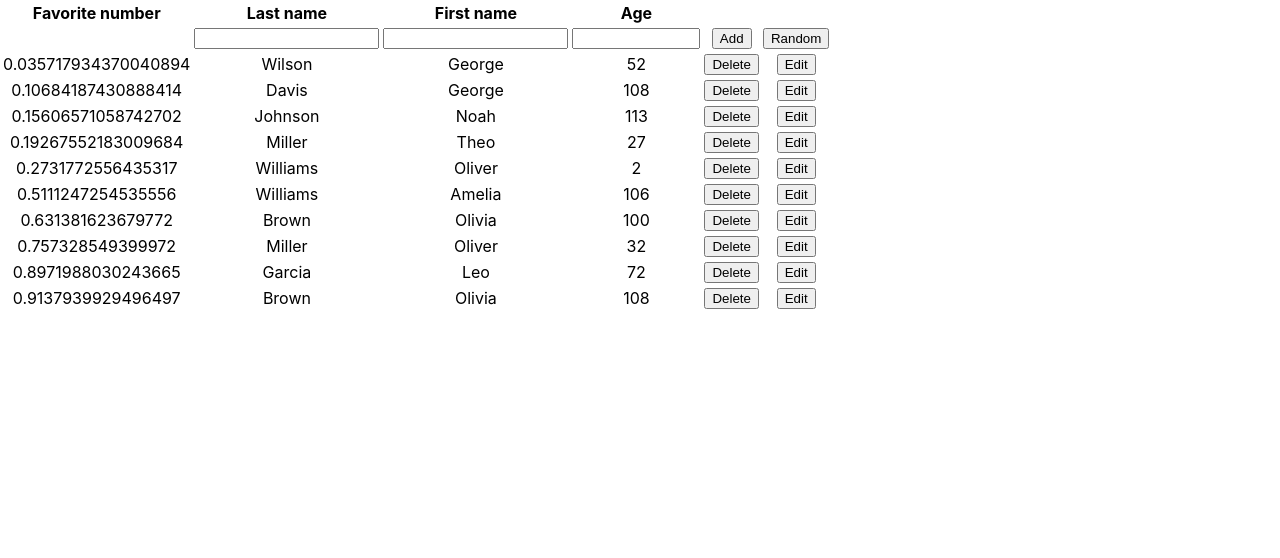
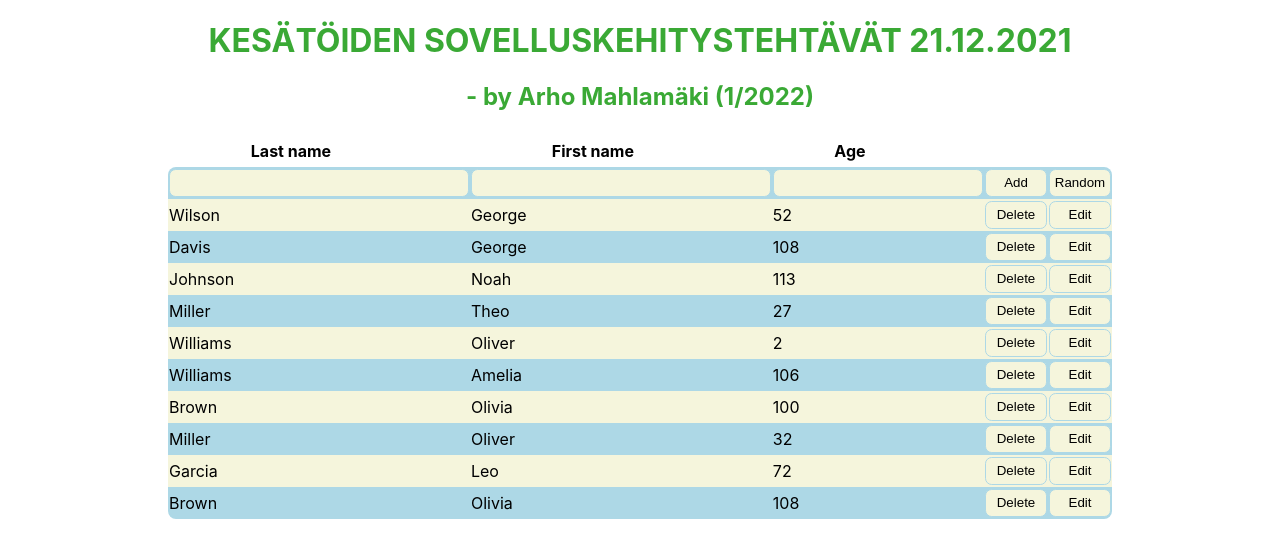
Before and after one commit to sinf/hlo-taulukko-2022-01, a React (Create React App) app in the folder hlo-taulukko-app/: page / in a window 1280 px wide. Shown: the top 558 px of the page. Built offline with nearby package versions, Linux system fonts and the light colour scheme.

Commit message:
css tyylit

```diff
--- a/hlo-taulukko-app/src/App.css
+++ b/hlo-taulukko-app/src/App.css
@@ -1,38 +1,130 @@
-.App {
-  text-align: center;
+
+* {
+	box-sizing: border-box;
 }
 
-.App-logo {
-  height: 40vmin;
-  pointer-events: none;
+.App {
+	width: 100vw;
+	max-width: 60em;
+	margin: 0.5em auto 0.5em auto;
 }
 
-@media (prefers-reduced-motion: no-preference) {
-  .App-logo {
-    animation: App-logo-spin infinite 20s linear;
-  }
+.App .title * {
+	text-align: center;
+	color: #3AA935;
 }
 
-.App-header {
-  background-color: #282c34;
-  min-height: 100vh;
-  display: flex;
-  flex-direction: column;
-  align-items: center;
-  justify-content: center;
-  font-size: calc(10px + 2vmin);
-  color: white;
+.ppl {
+	border-spacing: 0;
+	padding: 0.25em;
+	margin: 0.25em;
+	width: 100%;
+	width: calc(100% - 0.5em);
+}
+.ppl tr:first-child td:last-child {
+	border-top-right-radius: 0.5em;
+}
+.ppl tr:first-child td:nth-of-type(2) {
+	border-top-left-radius: 0.5em;
+}
+.ppl tr:last-child td:last-child {
+	border-bottom-right-radius: 0.5em;
+}
+.ppl tr:last-child td:nth-of-type(2) {
+	border-bottom-left-radius: 0.5em;
 }
 
-.App-link {
-  color: #61dafb;
+.ppl tr {
+	height: 2em;
+	max-height: 2em;
+	min-height: 2em;
+}
+.ppl button {
+	display: flex;
+	align-items: center;
+	justify-content: center;
+	width: 100%;
+	height: 100%;
+}
+td input {
+	width: 100%;
+	min-width: 1em;
+}
+.ppl button, .ppl input {
+	background: beige;
+	padding: 0.4em;
+	border-radius: 0.5em;
+	border: 1px solid lightblue;
+}
+.ppl button:hover, .ppl input:hover {
+	background: lightgreen;
+}
+.ppl button:active, .ppl input:active {
+	background: white;
+	position: relative;
+	left: 0.1em;
+	top: 0.1em;
 }
 
-@keyframes App-logo-spin {
-  from {
-    transform: rotate(0deg);
-  }
-  to {
-    transform: rotate(360deg);
-  }
+/* button columns */
+.ppl td:nth-of-type(5), .ppl td:nth-of-type(6) {
+	width: 4em;
+	max-width: 4em;
 }
+
+/* person_id column */
+.ppl th:nth-of-type(1) {
+	display: none;
+}
+.ppl td:nth-of-type(1) {
+	width: 4em;
+	max-width: 4em;
+	display: none;
+}
+.ppl td:nth-of-type(1) span {
+	display: block;
+	width: 3em;
+	max-width: 3em;
+	margin-right: 1em;
+	overflow: hidden;
+}
+
+/* hightlight input row
+table.ppl tr:first-of-type td {
+	background: green;
+}
+*/
+
+.ppl tr:nth-of-type(2n+1) td {
+	background: lightblue;
+}
+
+.ppl tr:nth-of-type(2n) td {
+	background: beige;
+}
+
+.headerBut {
+	cursor: pointer;
+}
+.headerBut:hover {
+	text-decoration: underline;
+}
+.ppl th {
+	position: relative;
+}
+th span.label {
+	margin-right: 3.5em;
+}
+.sortAsc, .sortDesc {
+	position: absolute;
+	right: 0.5em;
+	top: 0.5em;
+	vertical-align: middle;
+	line-height: 1em;
+}
+.sortAsc:after {
+	content: "▲";
+}
+.sortDesc:after {
+	content: "▼";
+}
--- a/hlo-taulukko-app/src/App.tsx
+++ b/hlo-taulukko-app/src/App.tsx
@@ -1,7 +1,6 @@
 /* Awesome personnel management table thingy by Arho M. 1/2022 */
 
 import React from 'react';
-import logo from './logo.svg';
 import './App.css';
 
 interface Dude {
@@ -118,7 +117,6 @@ class App extends React.Component<{},AppState> {
 		let d = this.getDude();
 		if (!d) return;
 		if (this.state.edit_id !== null) {
-			// keep the same id around when editing, despite the person temporarily not existing
 			d.person_id = this.state.edit_id;
 		}
 		this.state.dudes[d.person_id] = d;
@@ -135,11 +133,17 @@ class App extends React.Component<{},AppState> {
 	}
 
 	headerBut(key: string, label: string) {
-		let sk = this.state.sort_dir < 0 ? "sortN" : "sortP";
-		return ( <th
-				onClick={(e) => this.sortBy(key)}
-				className={this.state.sort_key == key ? sk : ""}
-				> {label} </th> );
+		const sk = this.state.sort_key;
+		const sd = this.state.sort_dir;
+		let c1 = (sd < 0 ? "sortDesc" : "sortAsc");
+		let c = sk == key ? c1 : "nosort";
+		return (
+		<th
+			className="headerBut"
+			onClick={(e) => this.sortBy(key)} >
+				<span className="label">{label}</span>
+				<span className={c}></span>
+		</th> );
 	}
 
 	editHim(dude:Dude) {
@@ -155,8 +159,8 @@ class App extends React.Component<{},AppState> {
 
 	emitDude(d: Dude) {
 		let buts = this.state.edit_id === null ? [
-			<button onClick={() => this.removeHim(d)}>Delete</button>,
-			<button onClick={() => this.editHim(d)}>Edit</button>
+			<button onClick={() => this.removeHim(d)}><span>Delete</span></button>,
+			<button onClick={() => this.editHim(d)}><span>Edit</span></button>
 		] : [
 			<span />,
 			<span />,
@@ -164,10 +168,10 @@ class App extends React.Component<{},AppState> {
 		buts = buts.map((x,i) => <td key={i}>{x}</td>);
 		return (
 		<tr key={d.person_id}>
-			<td>{d.person_id}</td>
-			<td>{d.lname}</td>
-			<td>{d.fname}</td>
-			<td>{d.age}</td>
+			<td><span>{d.person_id}</span></td>
+			<td><span>{d.lname}</span></td>
+			<td><span>{d.fname}</span></td>
+			<td><span>{d.age}</span></td>
 			{buts}
 		</tr>
 		);
@@ -177,10 +181,14 @@ class App extends React.Component<{},AppState> {
 		const age_of_universe=13.8e9;
 		return (
 <div className="App">
-	<table>
+	<div className="title">
+		<h1>KESÄ<wbr/>TÖIDEN SOVELLUS<wbr/>KEHITYS<wbr/>TEHTÄVÄT 21.12.2021</h1>
+		<h2>- by Arho Mahlamäki (1/2022)</h2>
+	</div>
+	<table className="ppl">
 		<thead>
 			<tr>
-				{this.headerBut("person_id", "Favorite number")}
+				{this.headerBut("person_id", "ID")}
 				{this.headerBut("lname", "Last name")}
 				{this.headerBut("fname", "First name")}
 				{this.headerBut("age", "Age")}
@@ -195,7 +203,9 @@ class App extends React.Component<{},AppState> {
 				<td><input id="fname" type="text" ref={this.inp_fname}/></td>
 				<td><input id="age" type="number" min="0" max={age_of_universe} ref={this.inp_age}/></td>
 				<td><button onClick={() => {this.newDude()}}>
-					{this.state.edit_id == null ? "Add" : "Ok"}
+					<span>
+						{this.state.edit_id == null ? "Add" : "Save"}
+					</span>
 				</button></td>
 				<td><button
 					style={this.state.edit_id !== null ? {visibility:"hidden"} : {}}
```
